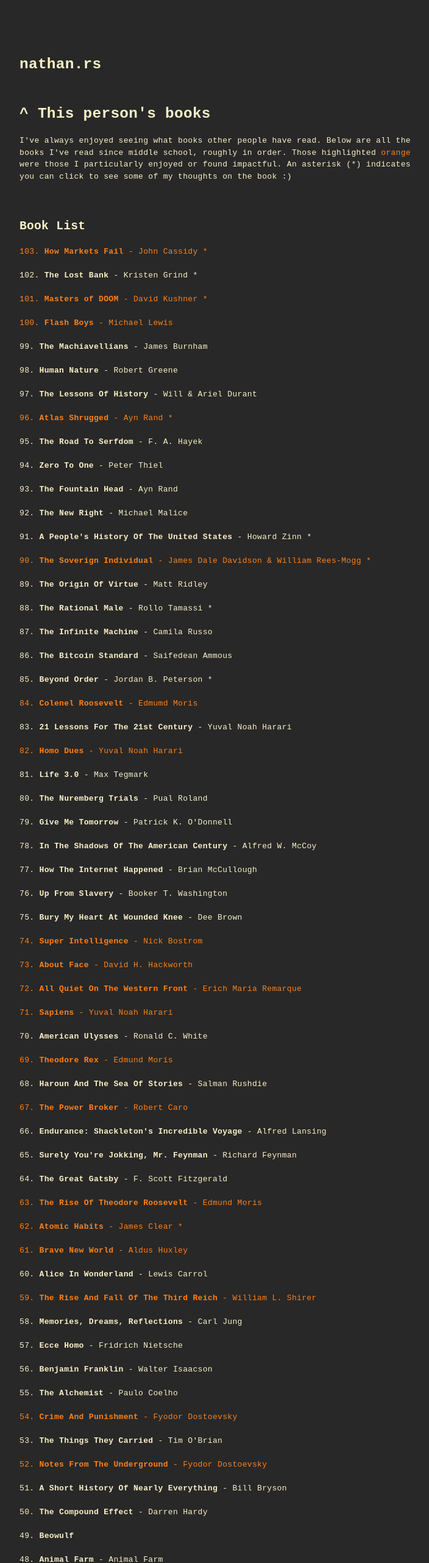
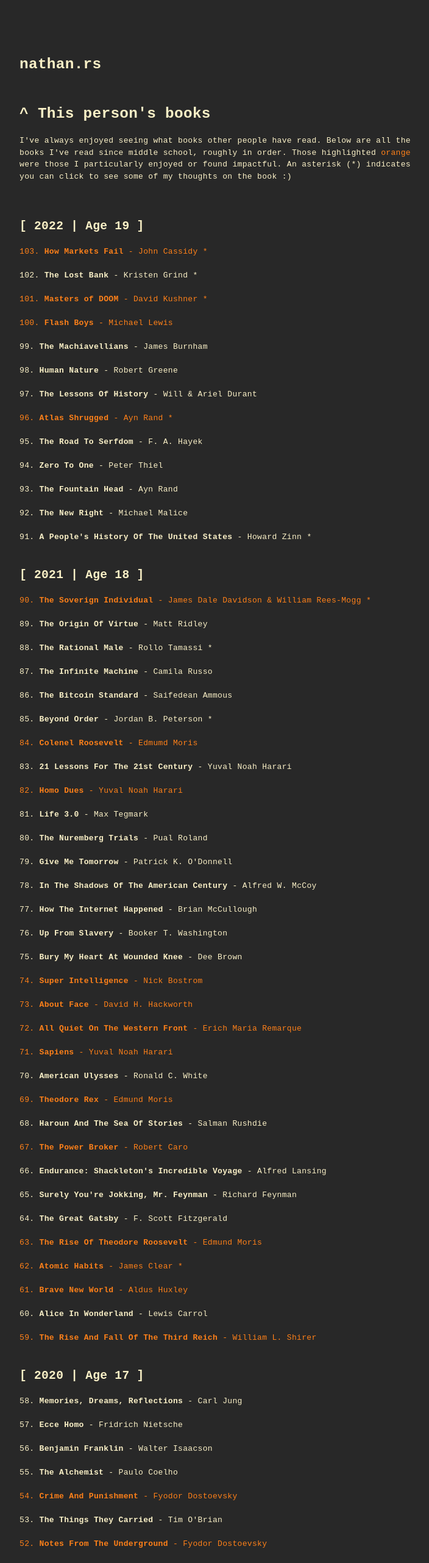
Before and after one commit to nathan-barry/next-js-site, a Next.js app: page /books in a window 1280 px wide. Shown: the top 2563 px of the page at 61% size, without its empty margins (280-984 px from the left). Built offline with nearby package versions, Linux system fonts and the light colour scheme; no server answers.

Commit message:
Added years to book page

```diff
--- a/components/Main.js
+++ b/components/Main.js
@@ -47,7 +47,7 @@ export default function Main() {
       <Link href="https://github.com/nathan-barry">
         <p className="hover:text-hover">- Github</p>
       </Link>
-      <Link href="https://www.linkedin.com/in/0xnathanbarry">
+      <Link href="https://www.linkedin.com/in/nathanrs">
         <p className="hover:text-hover">- Linkedin</p>
       </Link>
       <br></br>
--- a/pages/books.js
+++ b/pages/books.js
@@ -25,7 +25,7 @@ export default function Home() {
       <br></br>
       <br></br>
       <br></br>
-      <h2>Book List</h2>
+      <h2>[ 2022 | Age 19 ]</h2>
       <br></br>
       <Book
         number={103}
@@ -130,6 +130,9 @@ export default function Home() {
         special={false}
         description="I think that this is an important book for everyone to read. I disagreed with a lot of things and the book is very heavily biased, but as Zinn points out himself, it is to give the counterview of the majority of mainstream history. "
       />
+      <br></br>
+      <h2>[ 2021 | Age 18 ]</h2>
+      <br></br>
       <Book
         number={90}
         title="The Soverign Individual"
@@ -317,6 +320,9 @@ export default function Home() {
         - William L. Shirer
       </p>
       <br></br>
+      <br></br>
+      <h2>[ 2020 | Age 17 ]</h2>
+      <br></br>
       <p>
         58. <span className="font-bold">Memories, Dreams, Reflections</span> -
         Carl Jung
@@ -405,6 +411,9 @@ export default function Home() {
         40. <span className="font-bold">The Denial Of Death</span> - Ernest
         Becker
       </p>
+      <br></br>
+      <br></br>
+      <h2>[ 2019 | Age 16 ]</h2>
       <br></br>
       <p>
         39. <span className="font-bold">The Tipping Point</span> - Malcom
@@ -507,6 +516,9 @@ export default function Home() {
         Peterson
       </p>
       <br></br>
+      <br></br>
+      <h2>[ 2018 | Age 15 ]</h2>
+      <br></br>
       <p className="text-hover">
         18. <span className="font-bold">The Richest Man In Babylon</span> -
         George S. Clason
@@ -567,6 +579,9 @@ export default function Home() {
         Duhigg
       </p>
       <br></br>
+      <br></br>
+      <h2>[ 2017 | Age 14 ]</h2>
+      <br></br>
       <p className="text-hover">
         6. <span className="font-bold">Mastery</span> - Robert Greene
       </p>
@@ -588,6 +603,9 @@ export default function Home() {
         Deresiewicz
       </p>
       <br></br>
+      <br></br>
+      <h2>[ 2016 | Age 13 ]</h2>
+      <br></br>
       <Book
         number={1}
         title="The 48 Laws Of Power"
```
